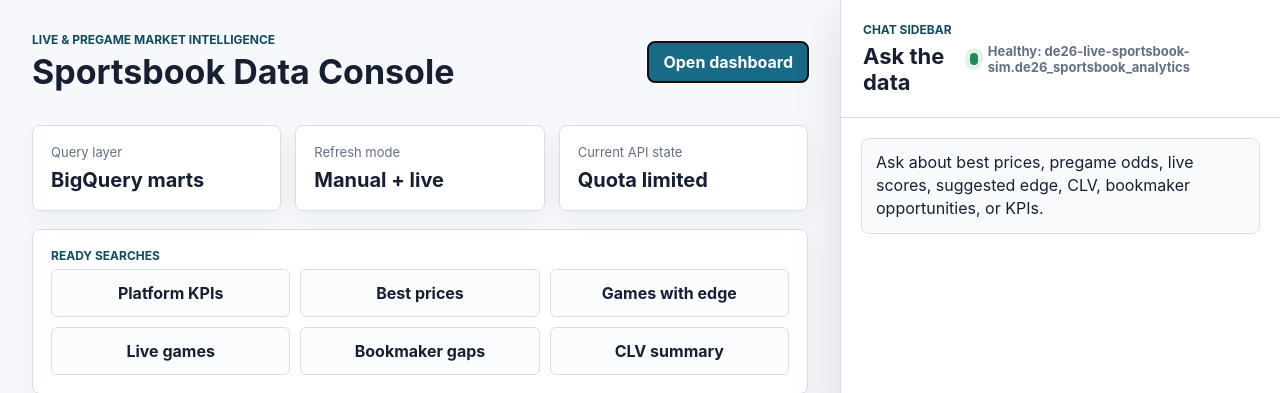
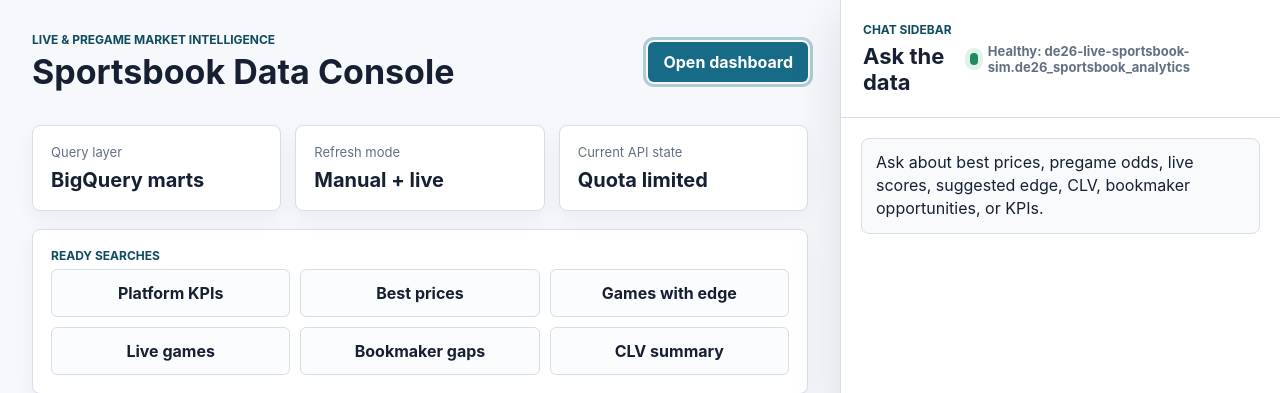
Before and after one commit to imade-osi2/Live-Sportsbook-Sim, a Flask app: page / in a window 1280 px wide, with the restyled element focused. Shown: the top 393 px of the page. Run offline with Flask 3, Linux system fonts and the light colour scheme.

Commit message:
Improve chat keyboard focus styling
Add visible focus outlines for the dashboard link and chat submit button so keyboard navigation is clearer in the Cloud Run chat UI.

Validation: git diff --check passed.

```diff
--- a/cloudrun_chat/static/styles.css
+++ b/cloudrun_chat/static/styles.css
@@ -100,6 +100,12 @@ h2 {
   color: #ffffff;
   font-weight: 700;
   text-decoration: none;
+}
+
+.dashboard-link:focus-visible,
+.composer button:focus-visible {
+  outline: 3px solid rgba(23, 107, 135, 0.32);
+  outline-offset: 2px;
 }
 
 .metric-grid {
```
